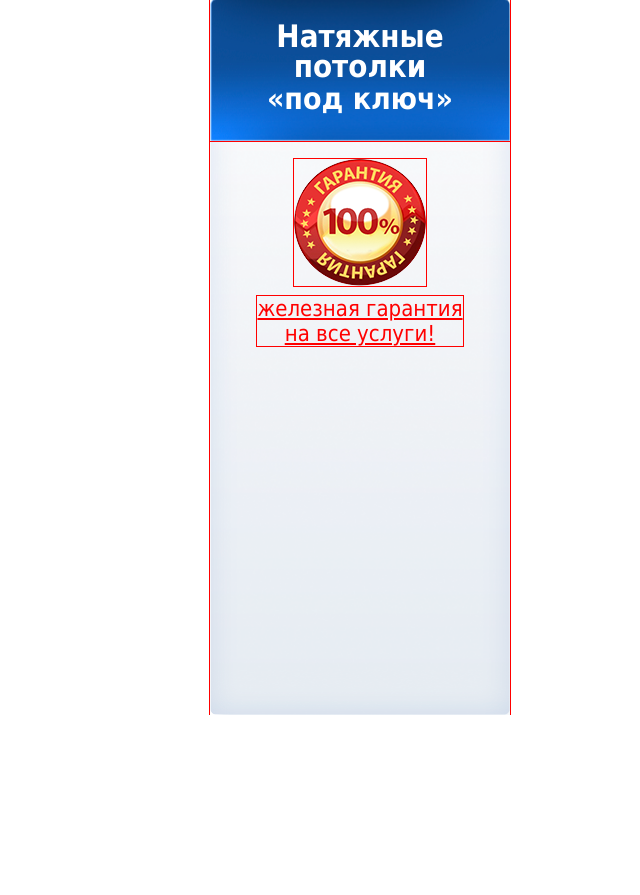
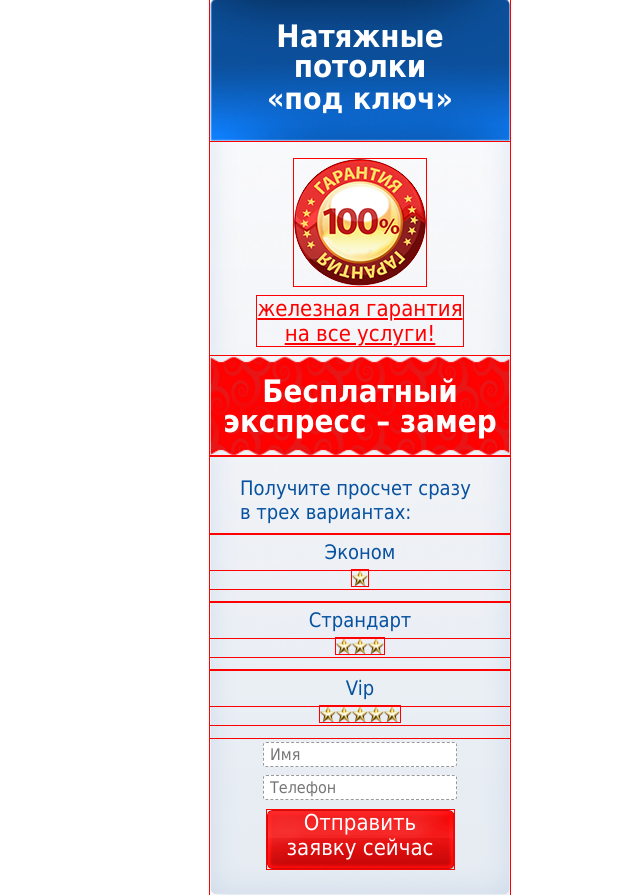
Before and after one commit to Smitevils/aksioma, a PHP site: page / in a window 1280 px wide. Shown: the part 181-1076 px from the top of the page, without its empty margins (640-1280 px from the left). Before the commit the page ends 896 px from the top, so only its background shows below. Run offline with PHP 8.4, Linux system fonts and the light colour scheme.

Commit message:
закончил правый блок

```diff
--- a/assets/layout/main.php
+++ b/assets/layout/main.php
@@ -27,5 +27,17 @@
 		</div>
 		<div class="warranty"></div>
 		<a href="#">железная гарантия<br>на все услуги!</a>
+		<div class="red-label-1">
+			<h3>Бесплатный экспресс – замер</h3>
+		</div>
+		<p>Получите просчет сразу в трех вариантах:</p>
+		<div class="block-stars">
+			<p>Эконом<div class="stars-1"></div></p>
+			<p>Страндарт<div class="stars-3"></div></p>
+			<p>Vip<div class="stars-5"></div></p>
+		</div>
+		<input type="text" placeholder="Имя">
+		<input type="text" placeholder="Телефон">
+		<div class="buttont-2">Отправить<br>заявку сейчас</div>
 	</div>
 </main>
--- a/assets/styles/_main.scss
+++ b/assets/styles/_main.scss
@@ -1,3 +1,5 @@
+.clear {clear: both;}
+
 header {
 	height: 180px; background: url(../img/label-header.jpg) no-repeat; background-position: 600px 0;
 	.header-logo-block {
@@ -28,7 +30,7 @@ header {
 main {}
 
 .key-block {
-	float: right; width: 300px; height: 716px; text-align: center;
+	float: right; width: 300px; min-height: 716px; text-align: center; padding-bottom: 20px;
 	background: url(../img/key-bg.png) no-repeat; background-size: 100% 100%;
 	h3 {line-height: 30px;}
 	.key-block-head {
@@ -42,4 +44,32 @@ main {}
 		background-size: 100% 100%; margin: 0 auto; margin-top: 18px;
 	}
 	a {color: $font-color-1-1; font-size: 22px; margin: 10px 0; display: inline-block;}
+	.red-label-1 {
+		padding: 20px 10px;
+		color: $font-color-3-1; background: url(../img/red-lable-1.png) no-repeat left center; background-size: 100% 100%;
+	}
+	p {color: $font-color-6-1; font-size: 20px; padding: 20px 30px 10px 30px; text-align: left;}
+	.block-stars {
+		p {padding: 6px; text-align: center;}
+		.stars-1 {
+			display: inline-block; background: url(../img/icons/star-micro.png);
+			width: 16px; height: 16px; background-size: 16px 16px;
+		}
+		.stars-3 {
+			display: inline-block; background: url(../img/icons/star-micro.png);
+			width: 48px; height: 16px; background-size: 16px 16px;
+		}
+		.stars-5 {
+			display: inline-block; background: url(../img/icons/star-micro.png);
+			width: 80px; height: 16px; background-size: 16px 16px;
+		}
+	}
+	input {
+		padding: 2px 6px; border: 1px dashed #999; margin: 4px;
+		-webkit-border-radius: 3px;
+		-moz-border-radius: 3px;
+		-ms-border-radius: 3px;
+		-o-border-radius: 3px;
+		border-radius: 3px;
+	}
 }
--- a/assets/styles/_master.scss
+++ b/assets/styles/_master.scss
@@ -45,3 +45,10 @@ visibility: hidden;
 	&:hover {background-position: 0 -24px;}
 	&:active {background-position: 0 -48px;}
 }
+.buttont-2 {
+	width: 187px; height: 59px; text-align: center; color: $font-color-3-1;
+	background: url(../img/icons/btn-2.png) no-repeat; background-size: 187px 177px; cursor: pointer;
+	margin: 6px 0; background-position: 0px 0px;
+	&:hover {background-position: 0 -59px;} font-size: 22px; display: inline-block;
+	&:active {background-position: 0 -118px;}
+}
--- a/assets/styles/_variables.scss
+++ b/assets/styles/_variables.scss
@@ -10,3 +10,4 @@ $font-color-3-1: #fff; // white-1
 $font-color-4-1: #323232; // gray-1
 $font-color-4-2: #303030; // gray-2
 $font-color-5-1: #000; // black-1
+$font-color-6-1: #07519f; // blue-1
--- a/assets/styles/general.css
+++ b/assets/styles/general.css
@@ -84,6 +84,26 @@ img {
   .buttont-1:active {
     background-position: 0 -48px; }
 
+.buttont-2 {
+  width: 187px;
+  height: 59px;
+  text-align: center;
+  color: #fff;
+  background: url(../img/icons/btn-2.png) no-repeat;
+  background-size: 187px 177px;
+  cursor: pointer;
+  margin: 6px 0;
+  background-position: 0px 0px;
+  font-size: 22px;
+  display: inline-block; }
+  .buttont-2:hover {
+    background-position: 0 -59px; }
+  .buttont-2:active {
+    background-position: 0 -118px; }
+
+.clear {
+  clear: both; }
+
 header {
   height: 180px;
   background: url(../img/label-header.jpg) no-repeat;
@@ -135,8 +155,9 @@ header {
 .key-block {
   float: right;
   width: 300px;
-  height: 716px;
+  min-height: 716px;
   text-align: center;
+  padding-bottom: 20px;
   background: url(../img/key-bg.png) no-repeat;
   background-size: 100% 100%; }
   .key-block h3 {
@@ -162,6 +183,46 @@ header {
     font-size: 22px;
     margin: 10px 0;
     display: inline-block; }
+  .key-block .red-label-1 {
+    padding: 20px 10px;
+    color: #fff;
+    background: url(../img/red-lable-1.png) no-repeat left center;
+    background-size: 100% 100%; }
+  .key-block p {
+    color: #07519f;
+    font-size: 20px;
+    padding: 20px 30px 10px 30px;
+    text-align: left; }
+  .key-block .block-stars p {
+    padding: 6px;
+    text-align: center; }
+  .key-block .block-stars .stars-1 {
+    display: inline-block;
+    background: url(../img/icons/star-micro.png);
+    width: 16px;
+    height: 16px;
+    background-size: 16px 16px; }
+  .key-block .block-stars .stars-3 {
+    display: inline-block;
+    background: url(../img/icons/star-micro.png);
+    width: 48px;
+    height: 16px;
+    background-size: 16px 16px; }
+  .key-block .block-stars .stars-5 {
+    display: inline-block;
+    background: url(../img/icons/star-micro.png);
+    width: 80px;
+    height: 16px;
+    background-size: 16px 16px; }
+  .key-block input {
+    padding: 2px 6px;
+    border: 1px dashed #999;
+    margin: 4px;
+    -webkit-border-radius: 3px;
+    -moz-border-radius: 3px;
+    -ms-border-radius: 3px;
+    -o-border-radius: 3px;
+    border-radius: 3px; }
 
 /* variables */
 @media screen and (max-width: 1060px) {
```
Also changed, not shown: assets/img/icons/btn-2.png (added), assets/img/red-lable-1.png (added), assets/img/rent/bc-1.jpg (added).
